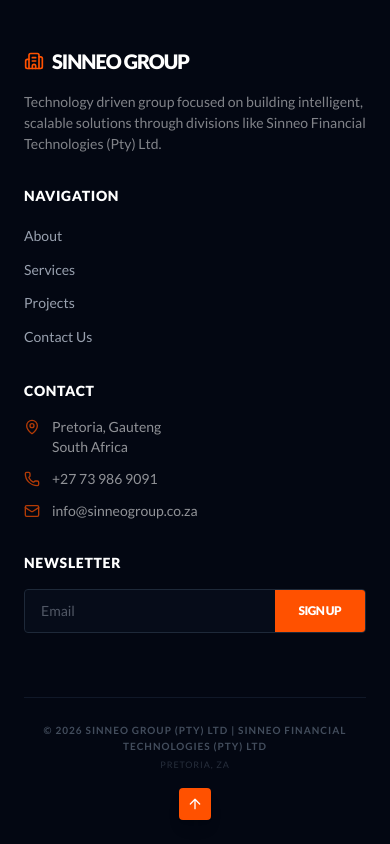
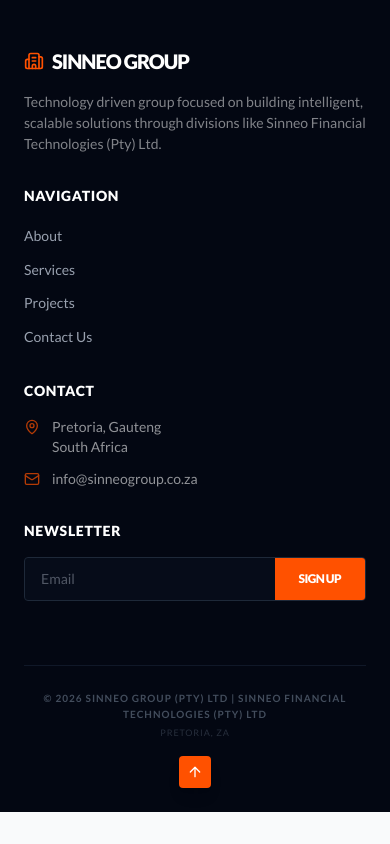
Before and after one commit to SinhleM/sinneo-website, a Next.js app: page / in a window 390 px wide. Shown: the part 8127-8971 px from the top of the page. After the commit the page ends 8939 px from the top, so only its background shows below. Built offline with nearby package versions, Linux system fonts and the light colour scheme.

Commit message:
Remove phone number from header and footer

```diff
--- a/src/components/Footer.tsx
+++ b/src/components/Footer.tsx
@@ -1,6 +1,6 @@
 "use client";
 import React from "react";
-import { Building2, ArrowUp, Phone, MapPin, Mail } from "lucide-react";
+import { Building2, ArrowUp, MapPin, Mail } from "lucide-react";
 
 const Footer = () => {
   const currentYear = new Date().getFullYear();
@@ -65,12 +65,6 @@
                 <p className="text-white/80">Pretoria, Gauteng<br />South Africa</p>
               </div>
               <div className="flex items-center gap-3">
-                <Phone className="w-4 h-4 text-[#ff5100]" />
-                <a href="tel:+27739869091" className="text-white/80 hover:text-white transition-colors cursor-pointer">
-                  +27 73 986 9091
-                </a>
-              </div>
-              <div className="flex items-center gap-3">
                 <Mail className="w-4 h-4 text-[#ff5100]" />
                 <a href="mailto:info@sinneogroup.co.za" className="text-white/80 hover:text-white transition-colors cursor-pointer">
                   info@sinneogroup.co.za
--- a/src/components/Header.tsx
+++ b/src/components/Header.tsx
@@ -1,6 +1,6 @@
 "use client";
 import { useState, useEffect } from "react";
-import { Menu, X, Phone, Mail } from "lucide-react";
+import { Menu, X, Mail } from "lucide-react";
 
 const Header = () => {
   const [isMenuOpen, setIsMenuOpen] = useState(false);
@@ -33,20 +33,8 @@
         <div className="container mx-auto px-6 flex justify-between items-center text-[10px] font-medium uppercase tracking-[0.15em]">
           <div className="flex items-center gap-6">
             <a
-              href="tel:+27739869091"
+              href="mailto:info@sinneogroup.co.za"
               className="flex items-center gap-2 cursor-pointer hover:text-white transition-colors duration-300 group"
-            >
-              <Phone
-                size={10}
-                style={{ color: brandOrange }}
-                className="group-hover:scale-110 transition-transform"
-              />
-              <span>+27 73 986 9091</span>
-            </a>
-
-            <a
-              href="mailto:info@sinneogroup.co.za"
-              className="flex items-center gap-2 border-l border-white/10 pl-6 cursor-pointer hover:text-white transition-colors duration-300 group"
             >
               <Mail
                 size={10}
```
